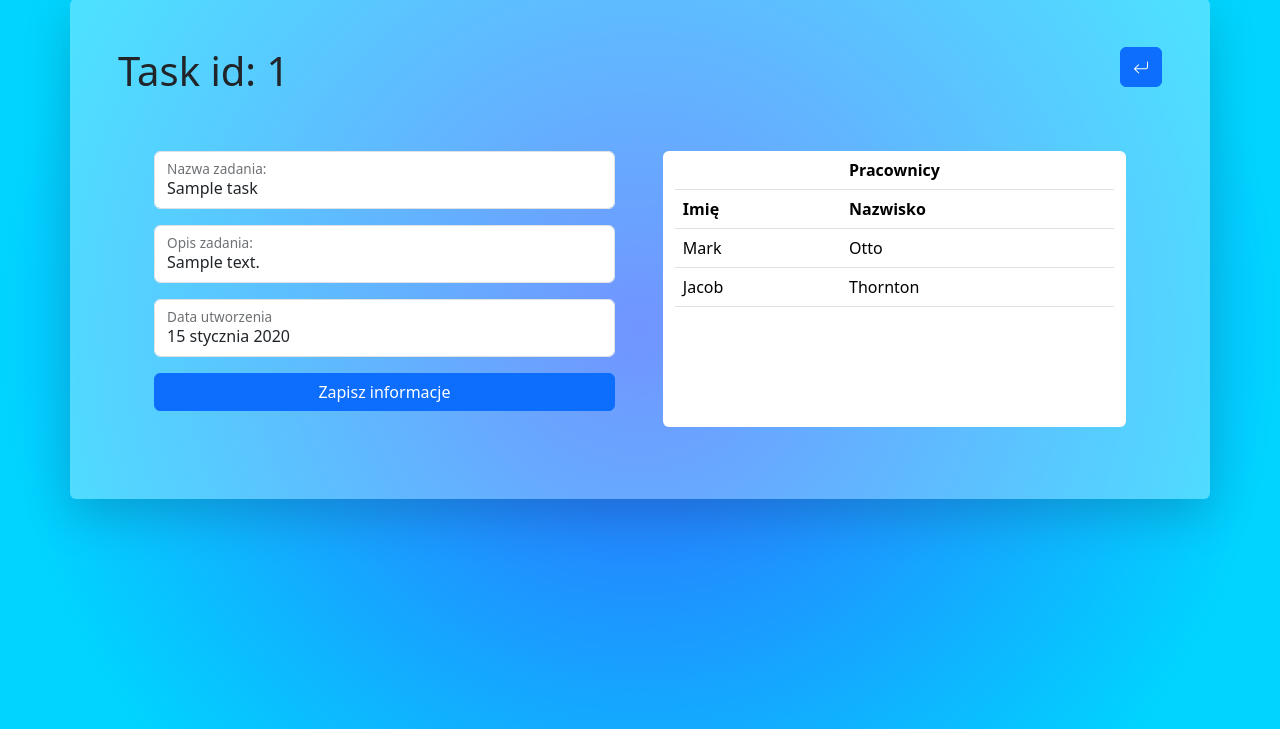
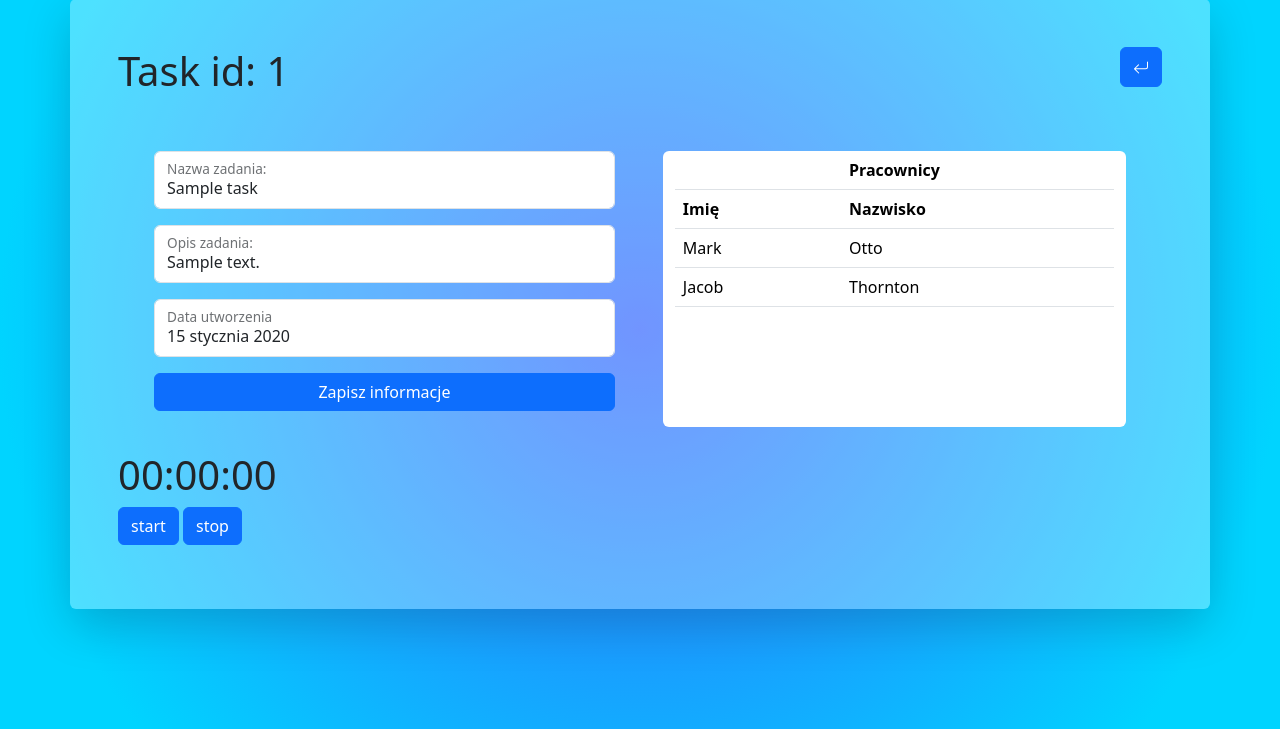
Before and after one commit to NikitDev/projekcikTymczasowy, a Django app: page /project/1/task/1/ in a window 1280 px wide. Shown: the part 71-800 px from the top of the page. Run offline with Django 4.2, Linux system fonts and the light colour scheme; tables that the repository leaves empty hold one stand-in row (values such as "Sample post").

Commit message:
tasktimer_frontend

```diff
--- a/v2/ProjektZespolowy/settings.py
+++ b/v2/ProjektZespolowy/settings.py
@@ -153,6 +153,10 @@ SITE_ID = 1
 
 STATIC_URL = 'static/'
 
+STATICFILES_DIRS = [
+    os.path.join(BASE_DIR, 'licznik_czasu', 'static')
+]
+
 # Default primary key field type
 # https://docs.djangoproject.com/en/4.1/ref/settings/#default-auto-field
 
--- a/v2/licznik_czasu/templates/licznik_czasu/view_task.html
+++ b/v2/licznik_czasu/templates/licznik_czasu/view_task.html
@@ -2,9 +2,13 @@
 {% block head_title %}Task: {{ task.task_name }}{% endblock %}
 
 {% block content %}
+{% load static %}
+
 <html>
 
 <head>
+    <script src="https://code.jquery.com/jquery-3.6.0.min.js"></script>
+    <script src="{% static 'timer.js' %}"></script>
 </head>
 
 <body class="w-100 flex-fill justify-content-center">
@@ -62,6 +66,11 @@
                 </table>
             </div>
         </div>
+        <div>
+            <h1 id="timer-display">00:00:00</h1>
+            <button class="btn btn-primary mb-3" type="button" id="start_button">start</button>
+            <button class="btn btn-primary mb-3" type="button" id="stop_button">stop</button>
+        </div>
     </div>
 </form>
 </body>
--- a/v2/licznik_czasu/views.py
+++ b/v2/licznik_czasu/views.py
@@ -1,7 +1,7 @@
 from django.shortcuts import render, redirect, get_object_or_404
 from .models import Project, Client, Employee, Task, TaskTimer
 from .forms import UserForm, ProjectForm, TaskForm
-from django.utils import timezone
+from django.utils import timezone, dateformat
 from django.http import JsonResponse
 
 
@@ -78,9 +78,8 @@ def view_task(request, project_id, task_id):
         "task": task,
         "project_id": project_id
     }
-    return render(request, "licznik_czasu/view_task.html", context)
 
-def timer(request, task_id, pk):
+# timer
     if request.method == 'POST':
         action = request.POST.get('action')  # Get the value of the action attribute to be able to determine whether we are starting or pausing the timer
         if action == 'start':
@@ -91,11 +90,14 @@ def timer(request, task_id, pk):
             return JsonResponse({'success': True})  # Response to js
         elif action == 'stop':
             start_time = timezone.datetime.fromtimestamp(float(request.session.get('start_time')))  # Get start_time from session
-            end_time = timezone.now()  # end_time
+            end_time = timezone.datetime.fromtimestamp(timezone.now().timestamp())  # end_time
+            print("start_time        : ",start_time, type(start_time))
+            print(" end_time         : ",end_time, type(end_time))
             duration = end_time - start_time  # Time elapsed between start_time and end_time
-            timer = TaskTimer.objects.filter(pk=request.session.get('pk'))  # Filter TaskTimer via pk to find the right one
+            timer = TaskTimer.objects.get(pk=request.session.get('pk'))  # Filter TaskTimer via pk to find the right one
             timer.time_ended = end_time  # Set end_time to timer
             timer.time_elapsed = duration  # Set duration to timer
             timer.save()  # Save timer
             return JsonResponse({'success': True})  # Response to js
-    return render(request, 'timer.html')
+
+    return render(request, "licznik_czasu/view_task.html", context)
```
